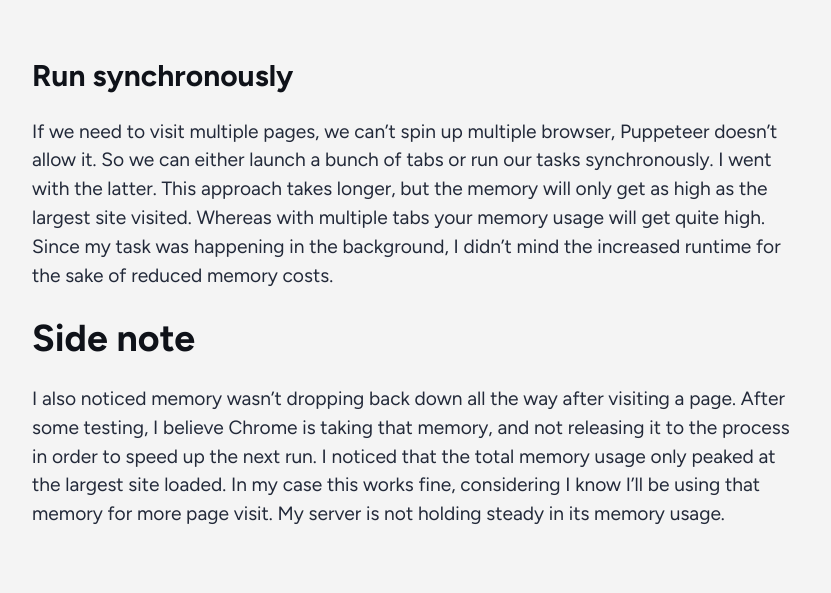
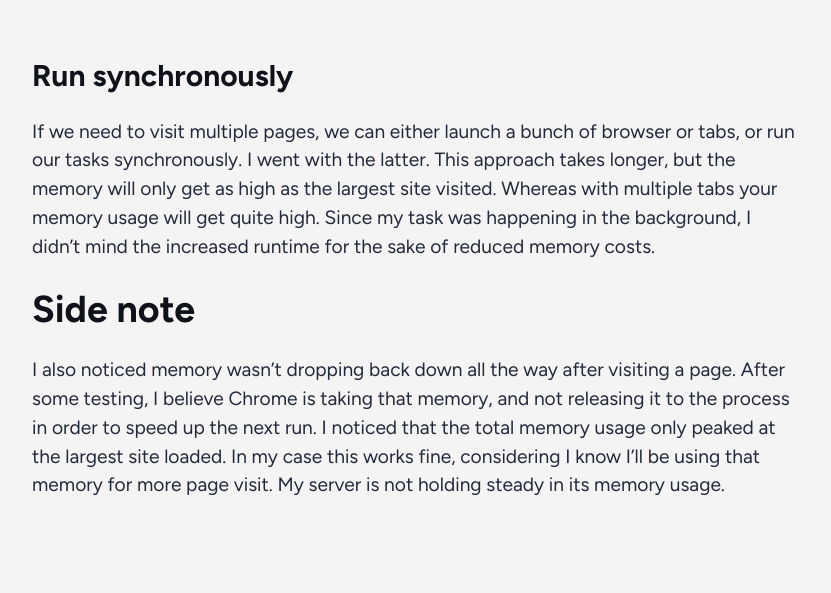
Before and after one commit to APJohns/blog, an Astro site: page /blog/headless-puppeteer in a window 1280 px wide. Shown: the part 4501-5094 px from the top of the page, without its empty margins (224-1055 px from the left). Built offline with nearby package versions, Linux system fonts and the light colour scheme; Astro itself is replaced by a stand-in of ours.

Commit message:
fix mistake in headless puppeteer

```diff
--- a/src/content/blog/headless-puppeteer.md
+++ b/src/content/blog/headless-puppeteer.md
@@ -81,7 +81,7 @@ try {
 
 #### Run synchronously
 
-If we need to visit multiple pages, we can't spin up multiple browser, Puppeteer doesn't allow it. So we can either launch a bunch of tabs or run our tasks synchronously. I went with the latter. This approach takes longer, but the memory will only get as high as the largest site visited. Whereas with multiple tabs your memory usage will get quite high. Since my task was happening in the background, I didn't mind the increased runtime for the sake of reduced memory costs.
+If we need to visit multiple pages, we can either launch a bunch of browser or tabs, or run our tasks synchronously. I went with the latter. This approach takes longer, but the memory will only get as high as the largest site visited. Whereas with multiple tabs your memory usage will get quite high. Since my task was happening in the background, I didn't mind the increased runtime for the sake of reduced memory costs.
 
 ### Side note
 
```
